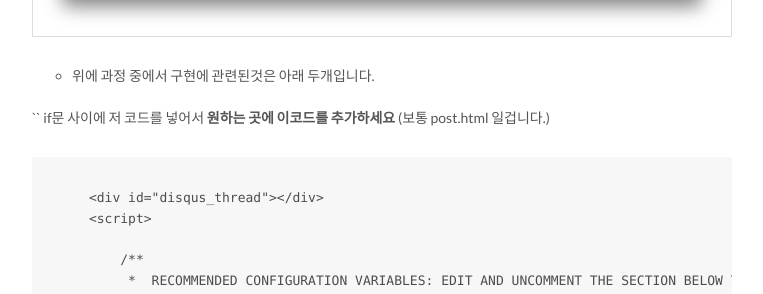
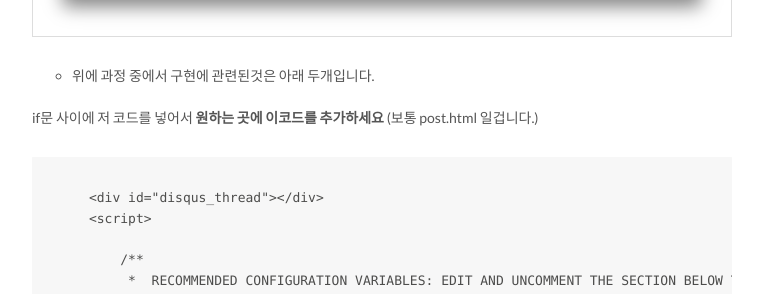
Before and after one commit to kwakkwakkwak/kwakkwakkwak.github.io, a Jekyll site: the page built from _posts/2017-10-03-disqus.md, in a window 1280 px wide. Shown: the part 4790-5084 px from the top of the page, without its empty margins (258-1021 px from the left). Built offline with Jekyll 4.4.1, drawn with Linux system fonts in a browser that asks for light colours; some of the changed lines change nothing that is shown.

Commit message:
disqus 기능 추가 Post

````diff
--- a/_posts/2017-10-03-disqus.md
+++ b/_posts/2017-10-03-disqus.md
@@ -34,7 +34,9 @@
 * 위에 과정 중에서 구현에 관련된것은 아래 두개입니다.
 
 
-`{% if page.comments %}  {% endif %}`  if문 사이에 저 코드를 넣어서
+>   {% if page.comments %}  {% endif %}
+
+if문 사이에 저 코드를 넣어서
 **원하는 곳에 이코드를 추가하세요**   (보통 post.html 일겁니다.)
 
 ```
````
